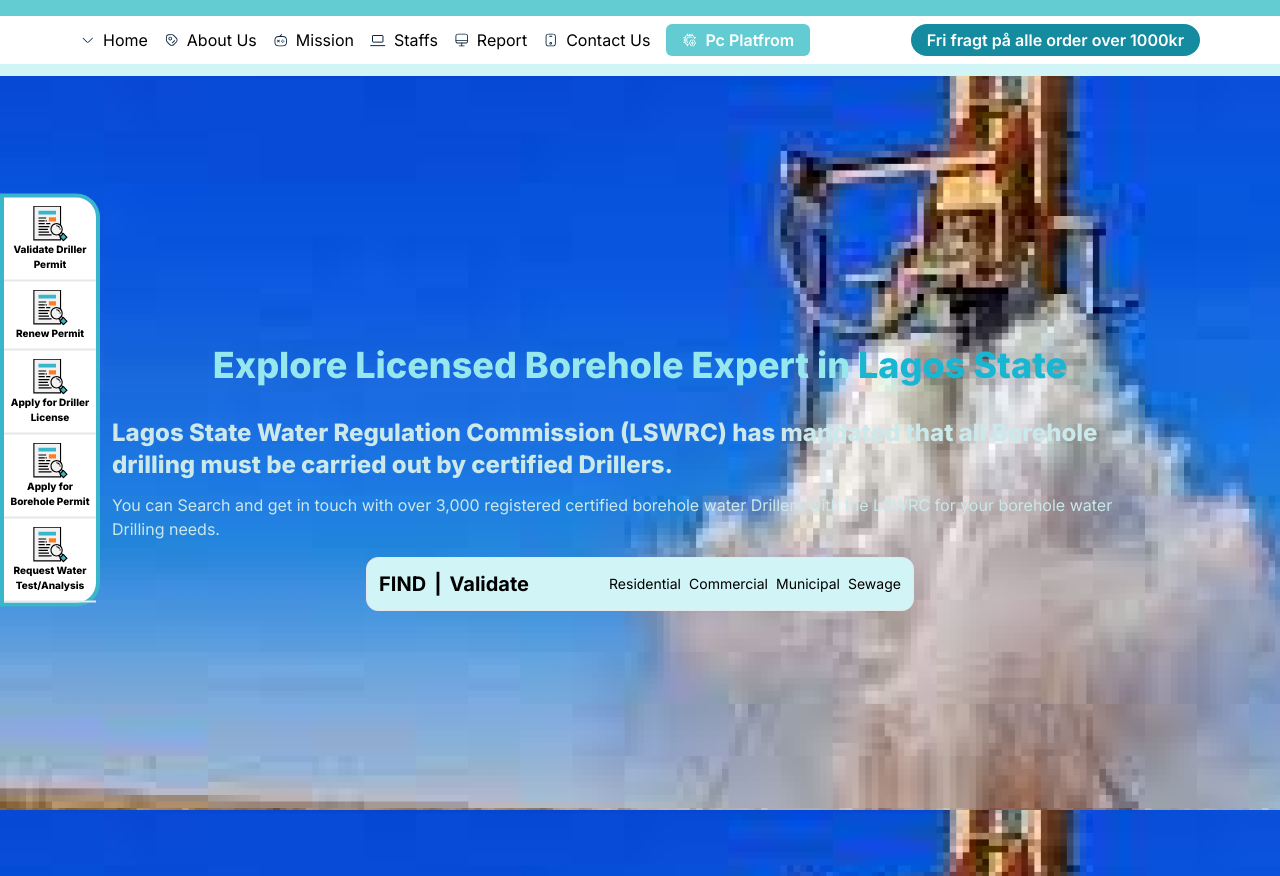
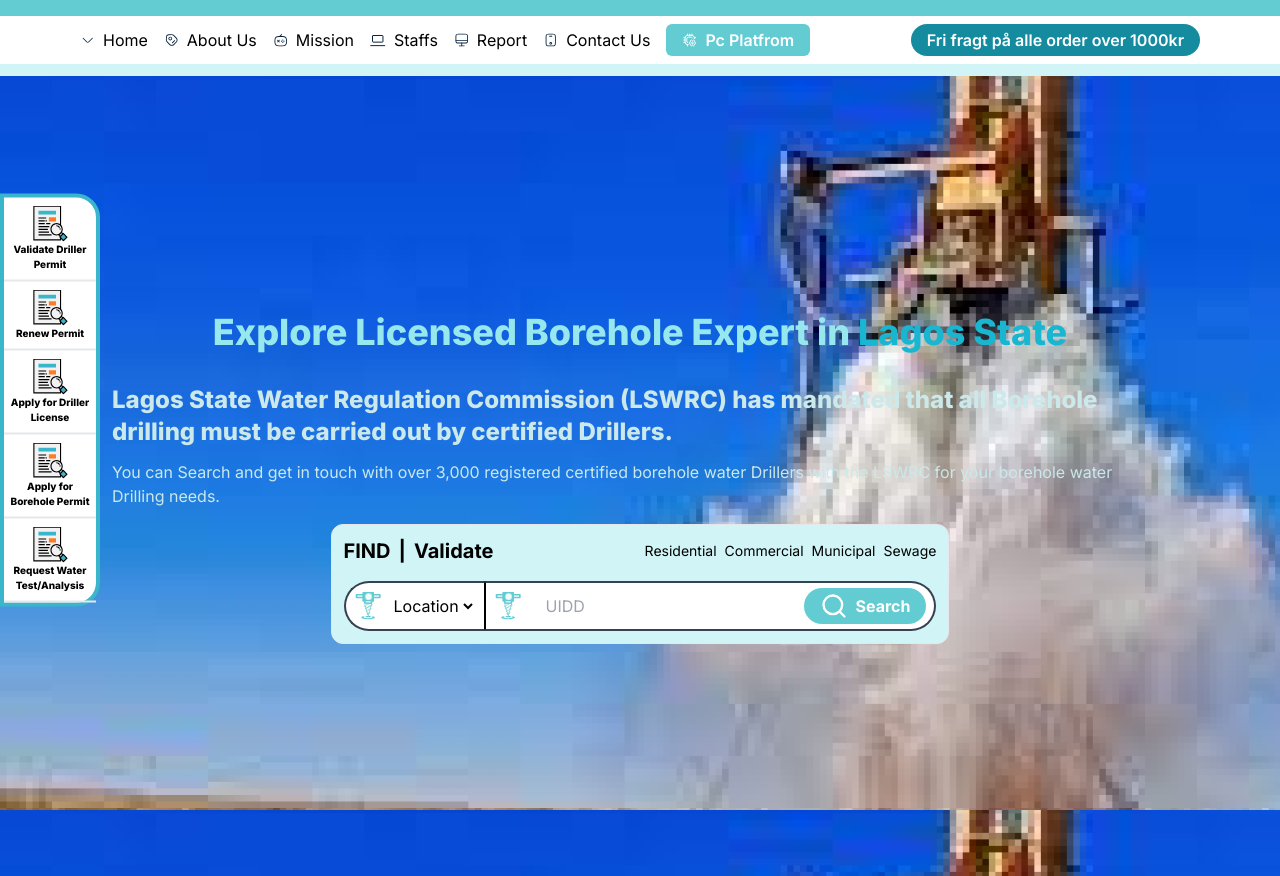
Before and after one commit to hatekisam/hydronet, an Angular app: page / in a window 1280 px wide. Built offline with nearby package versions, Linux system fonts and the light colour scheme.

Commit message:
finished the validate driller page

```diff
--- a/src/app/pages/validate-driller/validate-driller.component.ts
+++ b/src/app/pages/validate-driller/validate-driller.component.ts
@@ -22,7 +22,7 @@ import { Component } from '@angular/core';
         needs.
       </p>
       <div class="p-3 rounded-xl bg-[#D1F4F7] border  my-4">
-        <div class="flex justify-between items-center gap-20">
+        <div class="flex justify-between items-center gap-20 mb-4">
           <div class="flex items-center gap-2 font-bold text-xl">
             <p>FIND</p>
             <p>|</p>
@@ -36,8 +36,30 @@ import { Component } from '@angular/core';
           </div>
         </div>
         <div class="flex items-center">
-          <div class="flex items-center gap-2">
-
+          <div class="flex items-center gap-2 border-r border-r-black border-2 border-gray-700 bg-white py-1 px-2 rounded-l-full h-[100%]">
+            <img src="../../../assets/locFil.svg" alt=""  class="w-7 h-7" />
+            <select class="bg-white outline-none py-2" >
+              <option>Location</option>
+              <option>Location</option>
+              <option>Location</option>
+              <option>Location</option>
+            </select>
+          </div>
+          <div
+            class="flex items-center gap-2 border-l border-l-black border-2 border-gray-700 bg-white py-1 px-2 rounded-r-full h-[50px]"
+          >
+            <img src="../../../assets/locFil.svg" alt="" class="w-7 h-7"  />
+            <input
+              type="text"
+              placeholder="UIDD"
+              class="border-none outline-none px-4 py-2"
+            />
+            <button
+              class="flex items-center gap-2 px-4 py-1 bg-[#63CCD3] rounded-full text-white font-bold"
+            >
+              <img src="../../../assets/search.svg" alt="" class="w-7 h-7" />
+              <p>Search</p>
+            </button>
           </div>
         </div>
       </div>
```
Also changed, not shown: src/assets/search.svg (added).
